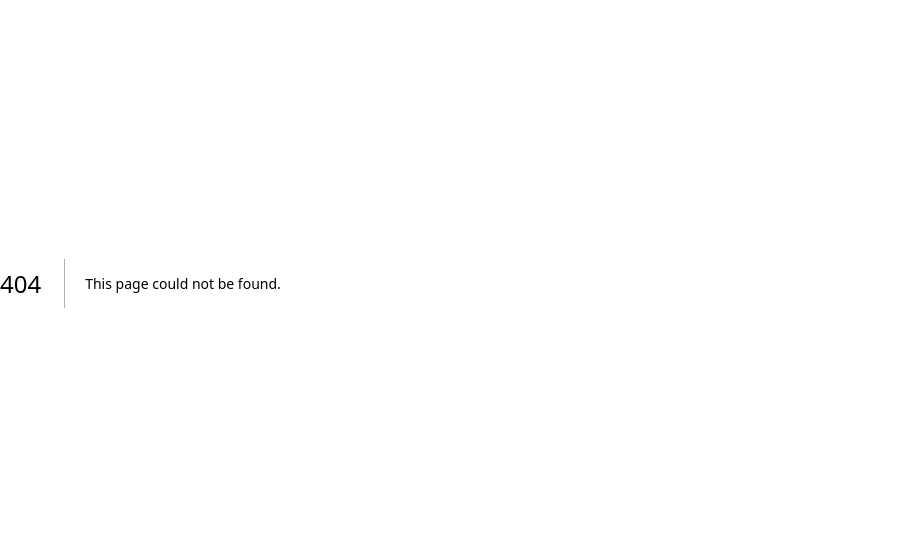
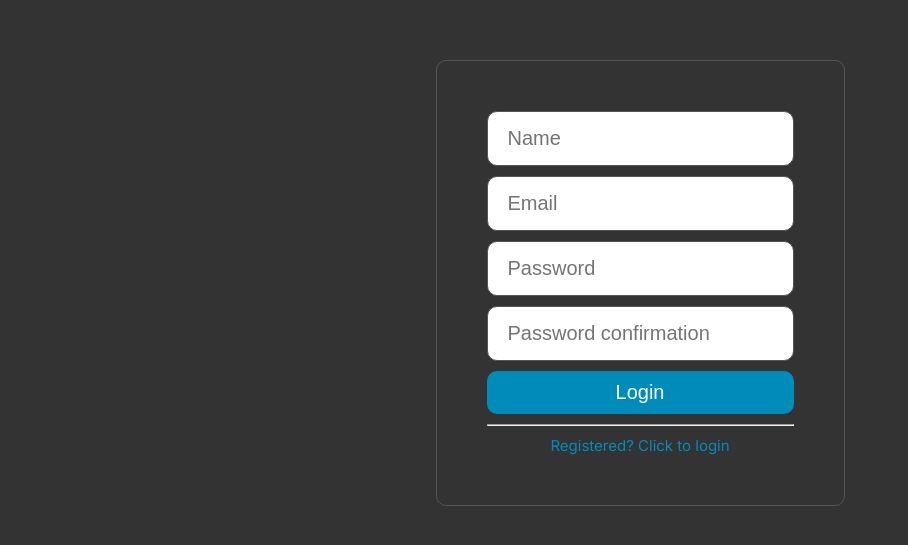
Before and after one commit to zeff96/booking_app, a Next.js app: page /register in a window 1280 px wide. Before the commit this address had no page. Shown: the part 117-662 px from the top of the page, without its empty margins (0-908 px from the left). Built offline with nearby package versions, Linux system fonts and the light colour scheme.

Commit message:
Add user registration
Added user registration page

```diff
--- /dev/null
+++ b/app/register/page.jsx
@@ -0,0 +1,46 @@
+import Link from "next/link";
+import styles from "./register.module.css";
+
+export default function RegisterPage() {
+  return (
+    <form className={styles.form}>
+      <div className={styles["form-wrapper"]}>
+        <input
+          type="text"
+          name="username"
+          placeholder="Name"
+          required
+          className={styles["form-control"]}
+        />
+        <input
+          type="email"
+          name="email"
+          placeholder="Email"
+          required
+          className={styles["form-control"]}
+        />
+        <input
+          type="password"
+          name="password"
+          placeholder="Password"
+          required
+          className={styles["form-control"]}
+        />
+        <input
+          type="password"
+          name="password_confirmation"
+          placeholder="Password confirmation"
+          required
+          className={styles["form-control"]}
+        />
+        <input type="submit" value="Login" className={styles.btn} />
+        <hr />
+        <div className={styles["login-wrapper"]}>
+          <Link href="/" className={styles["login-link"]}>
+            Registered? Click to login
+          </Link>
+        </div>
+      </div>
+    </form>
+  );
+}
```
